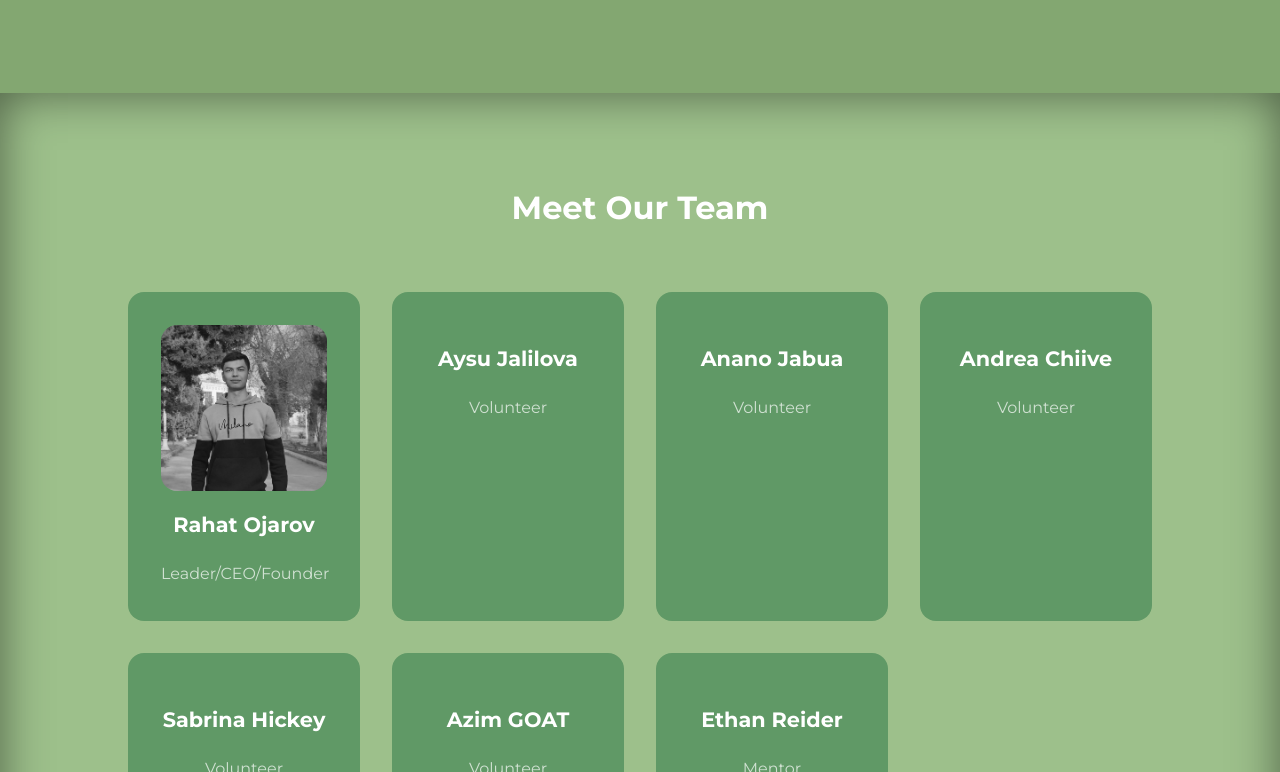
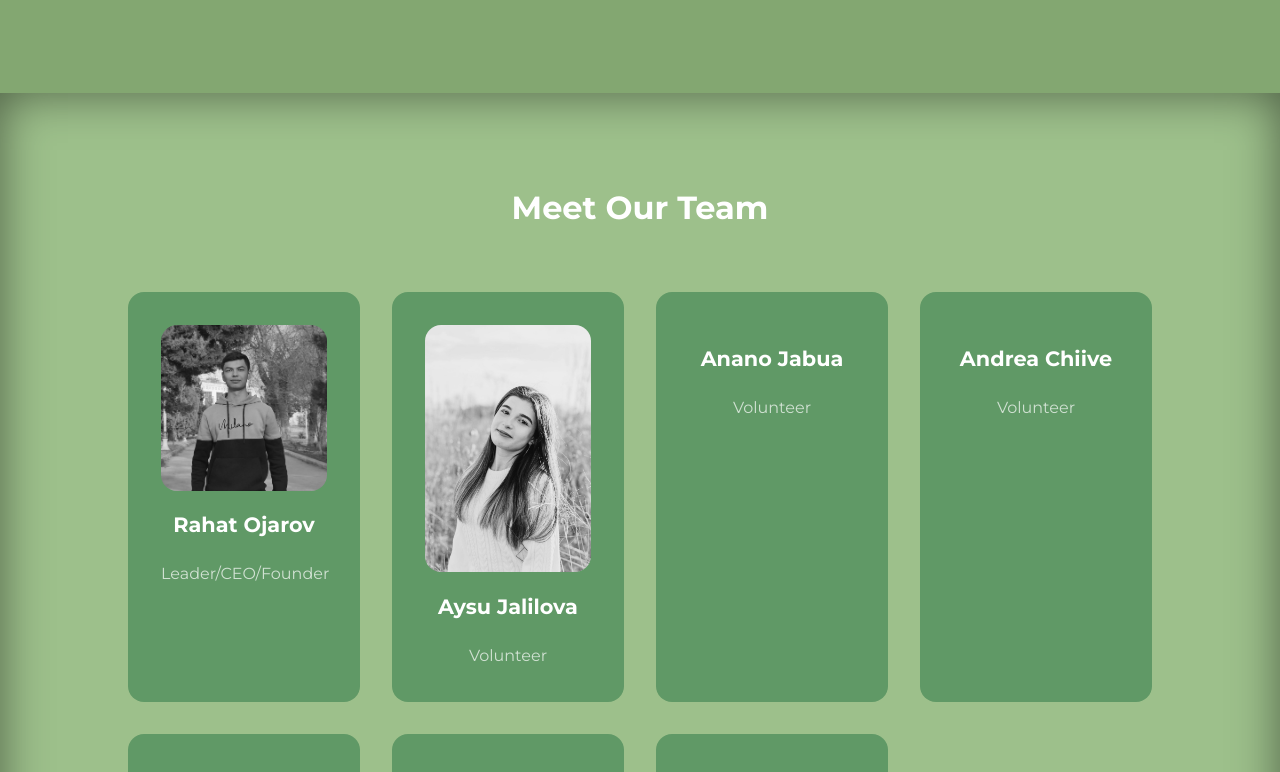
Before and after one commit to chessmaniak/EcoSaveOrganization, a plain HTML site: page about.html in a window 1280 px wide. Shown: the part 553-1325 px from the top of the page. Drawn offline with nearby package versions, Linux system fonts and the light colour scheme.

Commit message:
Update about.html

```diff
--- a/about.html
+++ b/about.html
@@ -135,9 +135,9 @@
 
             <!-- Member -->
             <article class="team_member">
-<!--                 <div class="team_member-image">
-                    <img src="images/tm2.jpg" alt="team-member-image">
-                </div> -->
+                <div class="team_member-image">
+                    <img src="images/image0.jpeg" alt="team-member-image">
+                </div>
                 <div class="team_member-info">
                     <h4>Aysu Jalilova</h4>
                     <p>Volunteer</p>
```
